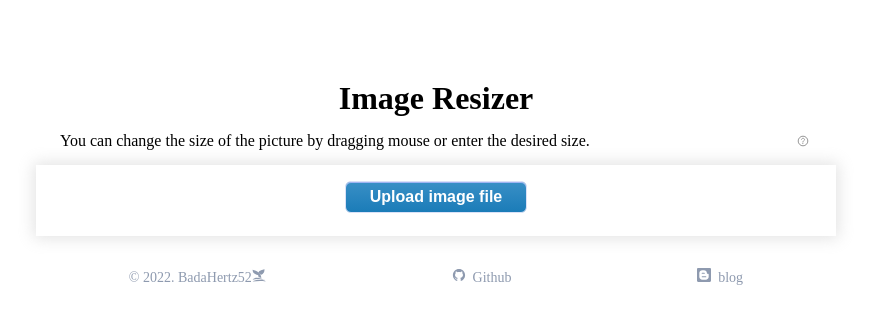
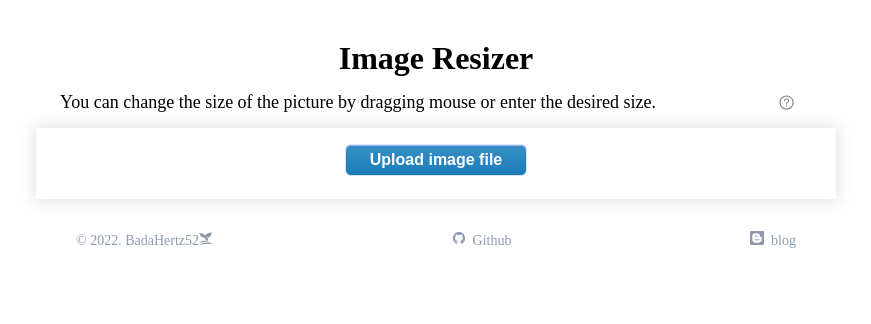
Before and after one commit to BadaHertz52/imageResizer, a React (Create React App) app: page / in a window 1280 px wide. Shown: the top 324 px of the page, without its empty margins (204-1075 px from the left). Built offline with nearby package versions, Linux system fonts and the light colour scheme; a web font is replaced by a local one.

Commit message:
[STYLE] Modify style when screen is over 1024px and Modify footer

```diff
--- a/src/assets/main.css
+++ b/src/assets/main.css
@@ -127,11 +127,11 @@ body {
 }
 
 #footer {
-  margin-top: 2rem;
+  margin: 2rem 5%;
   font-size: 14px;
-  width: 100%;
+  width: 90%;
   display: flex;
-  justify-content: space-around;
+  justify-content: space-between;
   color: #8e9aaf;
 }
 #footer a:link, #footer a:active, #footer a:visited, #footer a:hover {
@@ -163,6 +163,7 @@ body {
   width: 45%;
   height: 100%;
   margin-right: 5%;
+  font-size: 16px;
 }
 #resizerByKeypress .sizeInput {
   width: -webkit-fit-content;
@@ -557,27 +558,51 @@ body {
   #directions {
     font-size: 16px;
   }
+  .firstDirection {
+    line-height: 19.2px;
+  }
+  .moreDirectionBtn {
+    width: 19.2px;
+    height: 19.2px;
+    right: 16px;
+  }
+  .moreDirectionBtn svg {
+    font-size: 19.2px;
+  }
 }
 @media screen and (min-width: 1024px) {
   #inner {
     width: 800px;
+    margin-top: 5vh;
+  }
+  #directions, #sizeBord header {
+    font-size: 18px;
+  }
+  #sizeBord {
+    height: 250px;
+  }
+  #resizerByKeypress {
+    margin-right: 16px;
+  }
+  .resizerByKeypressBtn {
+    font-size: 18px;
   }
   #sizeDirection {
-    width: 45%;
+    height: -webkit-fit-content;
+    height: -moz-fit-content;
+    height: fit-content;
     align-items: center;
-  }
-  #sizeDirection .sizes {
-    width: 85%;
+    padding: 16px 40px;
   }
   #sizeDirection .sizes .size > div:last-child {
     text-align: right;
+  }
+  #maxSize header, #minSize header, #imgSize header {
+    font-size: 16px;
   }
 }
 @media screen and (min-width: 1440px) {
   #inner {
     width: 1000px;
   }
-  #sizeDirection {
-    padding: 16px;
-  }
 }/*# sourceMappingURL=main.css.map */
--- a/src/assets/main.scss
+++ b/src/assets/main.scss
@@ -3,6 +3,7 @@
 $smallTextSize: 12px;
 $middleTextSize:14px;
 $basicTextSize: 16px;
+$desktopTextSize :18px;
 $grey:  #e9e8e8;
 $darkgrey: rgb(119, 117, 117);
 $lightgrey:#F7F5F2;
@@ -116,11 +117,11 @@ body{
   }
 }
 #footer{
-  margin-top: 2rem;
+  margin: 2rem 5% ;
   font-size: $middleTextSize;
-  width: 100%;
+  width: 90%;
   display: flex;
-  justify-content: space-around;
+  justify-content: space-between;
   color:#8e9aaf;
   a:link,a:active, a:visited , a:hover{
     text-decoration-line: none;
@@ -147,6 +148,7 @@ body{
   width: 45%;
   height: 100%;
   margin-right: 5%;
+  font-size: $basicTextSize;
   .sizeInput{
     width: fit-content;
     box-sizing: border-box;
@@ -530,16 +532,40 @@ body{
   #directions{
     font-size: $basicTextSize;
   }
+  .firstDirection{
+    line-height: $basicTextSize * 1.2;
+  }
+  .moreDirectionBtn{
+    width: $basicTextSize * 1.2;
+    height: $basicTextSize * 1.2;
+    right: $basicTextSize;
+    svg{
+      font-size: $basicTextSize*1.2;
+    }
+  }
 }
 @media screen and (min-width:1024px) {
   #inner{
     width: 800px;
+    margin-top: 5vh;
+  }
+  #directions, #sizeBord header{
+    font-size: $desktopTextSize;
+  }
+  #sizeBord{
+    height:250px;
+  }
+  #resizerByKeypress{
+    margin-right: $basicTextSize;
+  }
+  .resizerByKeypressBtn{
+    font-size: $desktopTextSize;
   }
   #sizeDirection{
-    width: 45%;
+    height: fit-content;
     align-items: center;
+    padding:$basicTextSize $basicTextSize*2.5;
     .sizes{
-      width: 85%;
       .size{
         &>div:last-child{
           text-align: right;
@@ -547,12 +573,14 @@ body{
       }
     }
   }
+  #maxSize , #minSize, #imgSize{
+    header{
+      font-size: $basicTextSize;
+  }
+}
 }
 @media screen and (min-width:1440px) {
   #inner{
     width: 1000px;
   }
-  #sizeDirection{
-    padding:$basicTextSize
-  }
 }
```
Also changed, not shown: 1 other file (tests, documents, lock files or other folders).
